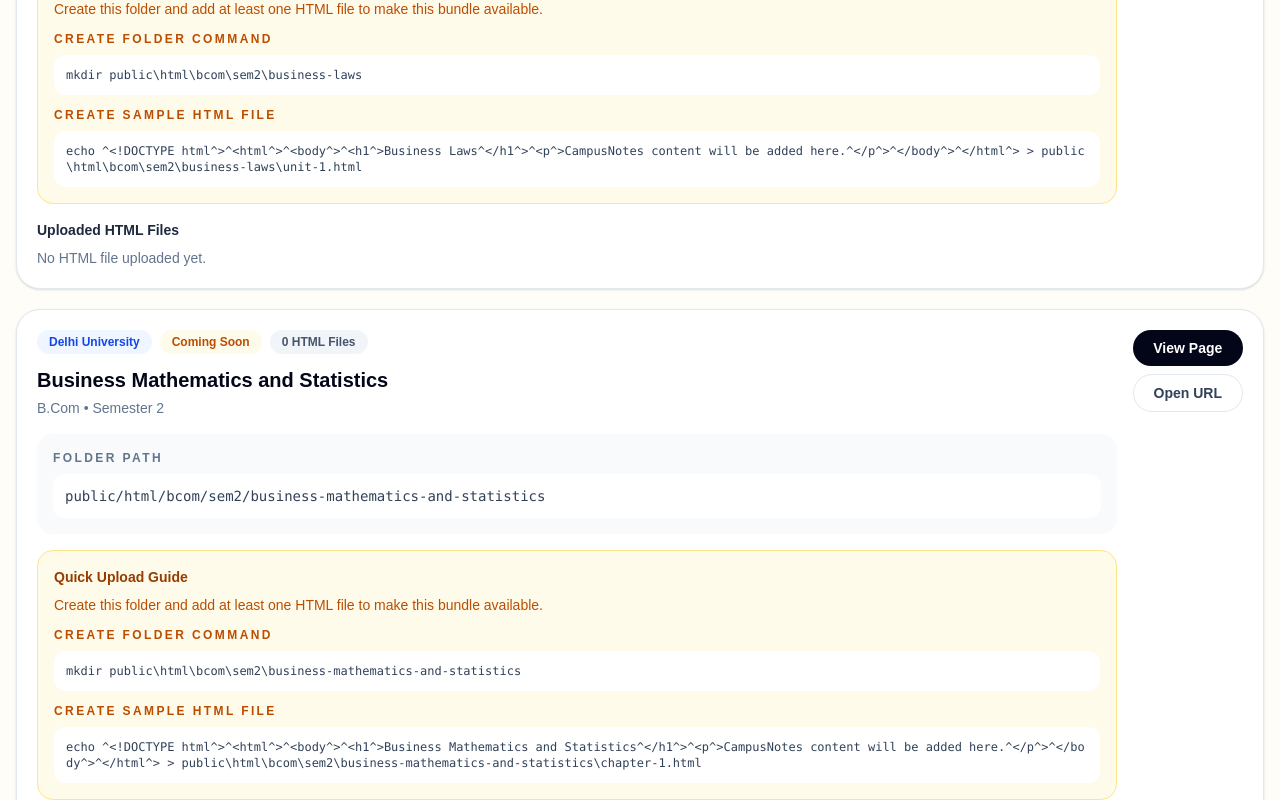
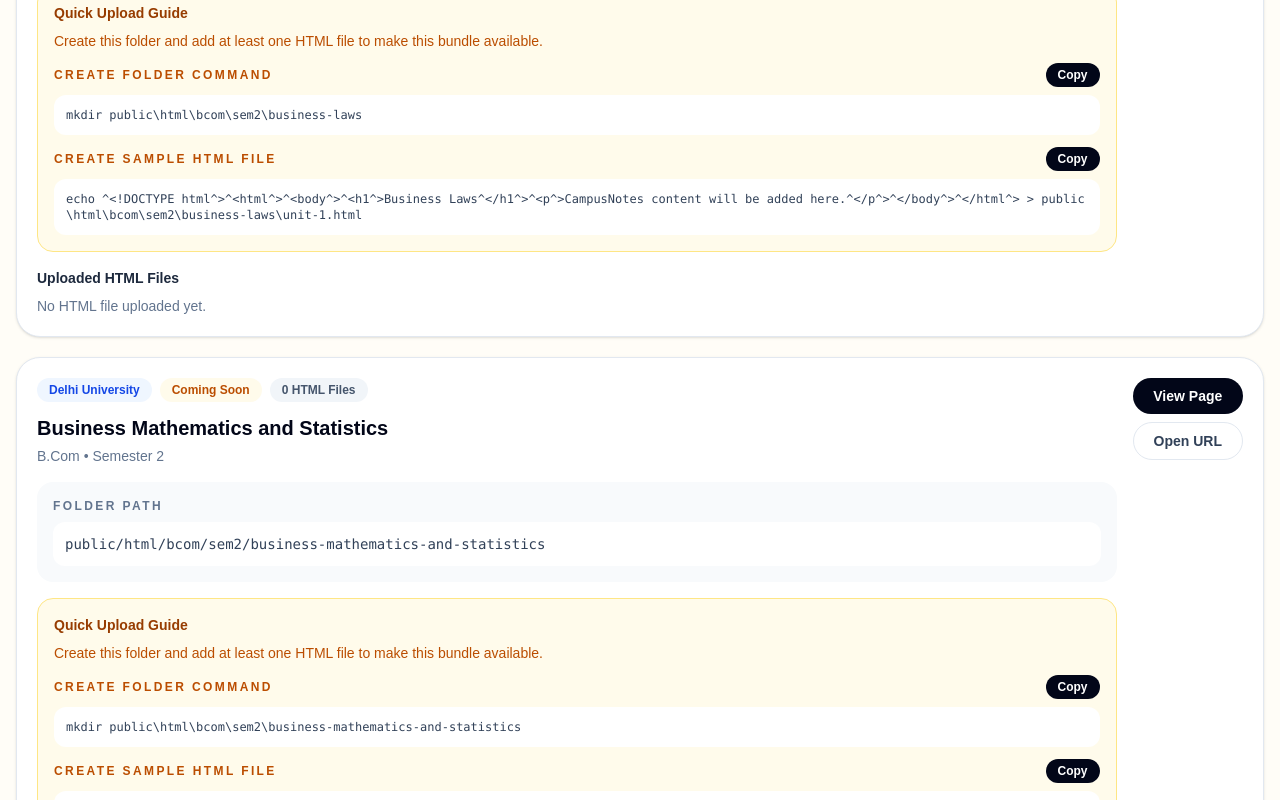
Before and after one commit to skmr68022-bot/campusnotes, a Next.js app in the folder campusnote/: page /admin/content in a window 1280 px wide. Shown: the part 4060-4860 px from the top of the page. Built offline with nearby package versions, Linux system fonts and the light colour scheme.

Commit message:
Add copy command buttons to admin upload guide

```diff
--- a/campusnote/components/AdminContentClient.tsx
+++ b/campusnote/components/AdminContentClient.tsx
@@ -7,6 +7,7 @@ import type { AdminContentItem } from "@/data/adminContent";
 type Props = {
   items: AdminContentItem[];
 };
+
 const getWindowsFolderCommand = (folderPath: string) => {
   return `mkdir public${folderPath.replaceAll("/", "\\")}`;
 };
@@ -19,15 +20,6 @@ const getSampleHtmlFileName = (itemTitle: string) => {
     lowerTitle.includes("financial accounting")
   ) {
     return "unit-1.html";
-  }
-
-  if (
-    lowerTitle.includes("class") ||
-    lowerTitle.includes("cbse") ||
-    lowerTitle.includes("science") ||
-    lowerTitle.includes("mathematics")
-  ) {
-    return "chapter-1.html";
   }
 
   return "chapter-1.html";
@@ -128,6 +120,7 @@ export default function AdminContentClient({ items }: Props) {
 
           {(searchQuery || sectionFilter !== "all" || statusFilter !== "all") && (
             <button
+              type="button"
               onClick={() => {
                 setSearchQuery("");
                 setSectionFilter("all");
@@ -169,6 +162,21 @@ function ContentSection({
   items: AdminContentItem[];
   statusType: "uploaded" | "not-uploaded";
 }) {
+  const [copiedCommand, setCopiedCommand] = useState("");
+
+  const copyToClipboard = async (command: string) => {
+    try {
+      await navigator.clipboard.writeText(command);
+      setCopiedCommand(command);
+
+      setTimeout(() => {
+        setCopiedCommand("");
+      }, 1500);
+    } catch {
+      alert("Copy failed. Please select and copy manually.");
+    }
+  };
+
   return (
     <section className="mb-10">
       <div className="mb-4 flex flex-col gap-2 md:flex-row md:items-end md:justify-between">
@@ -194,7 +202,14 @@ function ContentSection({
         </div>
       ) : (
         <div className="grid gap-5">
-          {items.map((item) => (
+          {items.map((item) => {
+            const folderCommand = getWindowsFolderCommand(item.folderPath);
+            const sampleFileCommand = getWindowsSampleFileCommand(
+              item.folderPath,
+              item.title
+            );
+
+            return (
               <div
                 key={`${item.section}-${item.href}`}
                 className="rounded-3xl border border-slate-200 bg-white p-5 shadow-sm"
@@ -249,30 +264,58 @@ function ContentSection({
                         </p>
 
                         <p className="mt-2 text-sm text-amber-700">
-      Create this folder and add at least one HTML file to make this bundle available.
+                          Create this folder and add at least one HTML file to
+                          make this bundle available.
                         </p>
 
                         <div className="mt-3">
+                          <div className="flex items-center justify-between gap-3">
                             <p className="text-xs font-bold uppercase tracking-[0.2em] text-amber-700">
                               Create Folder Command
                             </p>
 
+                            <button
+                              type="button"
+                              onClick={() => copyToClipboard(folderCommand)}
+                              className="rounded-full bg-slate-950 px-3 py-1 text-xs font-bold text-white transition hover:bg-blue-700"
+                            >
+                              {copiedCommand === folderCommand
+                                ? "Copied"
+                                : "Copy"}
+                            </button>
+                          </div>
+
                           <code className="mt-2 block break-all rounded-xl bg-white p-3 text-xs text-slate-700">
-        {getWindowsFolderCommand(item.folderPath)}
+                            {folderCommand}
                           </code>
                         </div>
 
                         <div className="mt-3">
+                          <div className="flex items-center justify-between gap-3">
                             <p className="text-xs font-bold uppercase tracking-[0.2em] text-amber-700">
                               Create Sample HTML File
                             </p>
 
+                            <button
+                              type="button"
+                              onClick={() =>
+                                copyToClipboard(sampleFileCommand)
+                              }
+                              className="rounded-full bg-slate-950 px-3 py-1 text-xs font-bold text-white transition hover:bg-blue-700"
+                            >
+                              {copiedCommand === sampleFileCommand
+                                ? "Copied"
+                                : "Copy"}
+                            </button>
+                          </div>
+
                           <code className="mt-2 block break-all rounded-xl bg-white p-3 text-xs text-slate-700">
-        {getWindowsSampleFileCommand(item.folderPath, item.title)}
+                            {sampleFileCommand}
                           </code>
                         </div>
                       </div>
                     )}
+
                     <div className="mt-4">
                       <p className="text-sm font-bold text-slate-800">
                         Uploaded HTML Files
@@ -314,7 +357,8 @@ function ContentSection({
                   </div>
                 </div>
               </div>
-          ))}
+            );
+          })}
         </div>
       )}
     </section>
```
Lines whose indentation alone changed are shown as unchanged.
